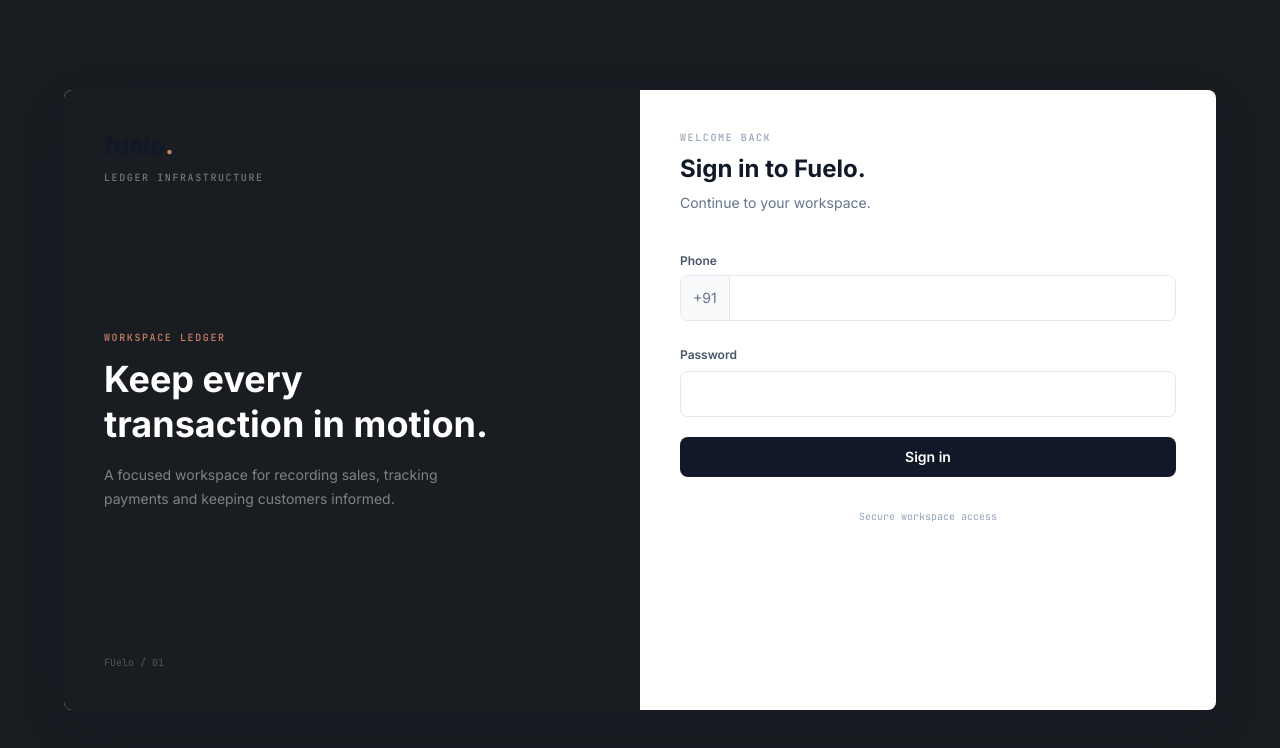
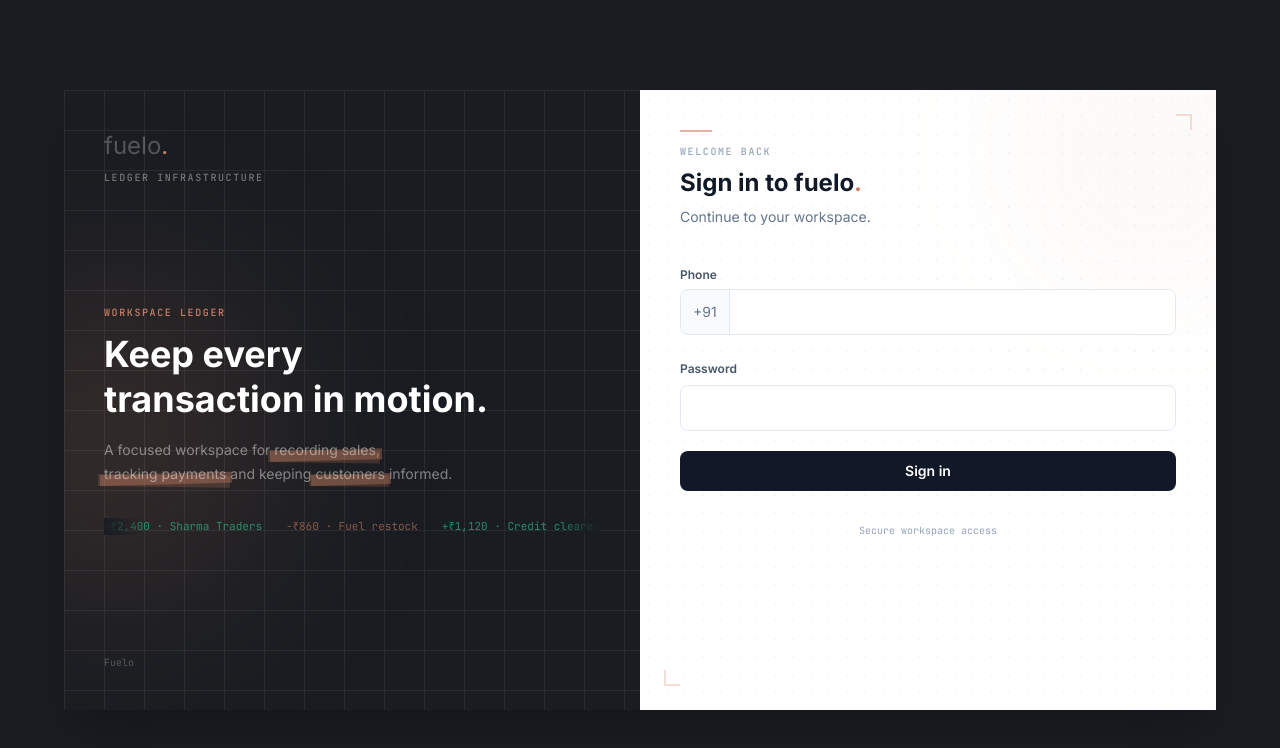
Before and after one commit to meojaswi/Fuelo, a React (Vite) app in the folder frontend/: page /login in a window 1280 px wide. Shown: the top 748 px of the page. Built offline with nearby package versions, Linux system fonts and the light colour scheme; no server answers.

Commit message:
Animated the Landing Page

```diff
--- /dev/null
+++ b/frontend/src/components/shared/HighlightPill.jsx
@@ -0,0 +1,79 @@
+export default function HighlightPill({ children, className = "" }) {
+  return (
+    <span className={`relative inline-block ${className}`}>
+      {/* Underlay stroke — slightly offset, gives depth/texture like a second marker pass */}
+      <span
+        aria-hidden="true"
+        className="
+          absolute
+          -left-1.5
+          -right-1
+          bottom-[0.02em]
+          h-[0.85em]
+          rotate-[0.8deg]
+          bg-fuelo-coral/20
+          origin-left
+          animate-highlight-in
+          [clip-path:polygon(
+            2%_35%,
+            10%_10%,
+            25%_22%,
+            40%_2%,
+            58%_18%,
+            75%_4%,
+            92%_20%,
+            100%_10%,
+            99%_68%,
+            90%_90%,
+            74%_75%,
+            57%_98%,
+            41%_78%,
+            24%_100%,
+            9%_82%,
+            0%_60%
+          )]
+        "
+      />
+      {/* Main highlighter stroke */}
+      <span
+        aria-hidden="true"
+        className="
+          absolute
+          -left-1
+          -right-1.5
+          bottom-[0.06em]
+          h-[0.78em]
+          -rotate-[1.4deg]
+          bg-fuelo-coral/35
+          origin-left
+          animate-highlight-in
+          [animation-delay:60ms]
+          [clip-path:polygon(
+            1%_18%,
+            7%_5%,
+            19%_15%,
+            33%_3%,
+            49%_14%,
+            63%_2%,
+            79%_16%,
+            88%_6%,
+            97%_13%,
+            100%_28%,
+            99%_74%,
+            93%_88%,
+            81%_78%,
+            68%_95%,
+            53%_82%,
+            37%_98%,
+            22%_88%,
+            10%_96%,
+            2%_78%,
+            0%_60%
+          )]
+        "
+      />
+      {/* Text */}
+      <span className="relative z-10">{children}</span>
+    </span>
+  );
+}
--- /dev/null
+++ b/frontend/src/components/shared/MotionWord.jsx
@@ -0,0 +1,36 @@
+import { motion } from "motion/react";
+
+export default function MotionWord({ text = "Motion", className = "" }) {
+  return (
+    <motion.span
+      className={className}
+      variants={{
+        hidden: {},
+        show: { transition: { staggerChildren: 0.08 } },
+      }}
+      initial="hidden"
+      animate="show"
+      style={{ display: "inline-block" }}
+    >
+      {text.split("").map((char, index) => {
+        const isSpace = char === " ";
+        return (
+          <motion.span
+            key={`${char}-${index}`}
+            variants={{
+              hidden: { opacity: 0, y: 20 },
+              show: {
+                opacity: 1,
+                y: 0,
+                transition: { type: "spring", stiffness: 300, damping: 20 },
+              },
+            }}
+            style={{ display: "inline-block", whiteSpace: isSpace ? "pre" : "normal" }}
+          >
+            {isSpace ? " " : char}
+          </motion.span>
+        );
+      })}
+    </motion.span>
+  );
+}
--- a/frontend/src/pages/LoginPage.jsx
+++ b/frontend/src/pages/LoginPage.jsx
@@ -4,12 +4,25 @@
 import PhoneInput from "../components/shared/PhoneInput";
 import Input from "../components/shared/Input";
 import Button from "../components/shared/Button";
+import MotionWord from "../components/shared/MotionWord";
+import HighlightPill from "../components/shared/HighlightPill";
+
+const LEDGER_TICKS = [
+  "+₹2,400 · Sharma Traders",
+  "-₹860 · Fuel restock",
+  "+₹1,120 · Credit cleared",
+  "+₹3,050 · Rao & Sons",
+  "-₹430 · Refund",
+  "+₹960 · Verma Motors",
+];
+
 export default function LoginPage() {
   const { login, loading } = useAuth(),
     n = useNavigate(),
     [phone, setPhone] = useState(""),
     [password, setPassword] = useState(""),
     [error, setError] = useState("");
+
   async function submit(e) {
     e.preventDefault();
     setError("");
@@ -22,36 +35,111 @@
       );
     }
   }
+
   return (
     <main className="min-h-screen bg-fuelo-surface p-4 text-white">
       <div className="mx-auto flex min-h-[calc(100vh-2rem)] max-w-6xl items-center justify-center">
-        <div className="grid w-full overflow-hidden rounded-[8px] bg-white text-fuelo-ink shadow-float md:grid-cols-2">
-          <div className="hidden min-h-[620px] flex-col justify-between bg-fuelo-surface p-10 md:flex">
-            <div>
-              <div className="text-2xl font-black">
+        <div className="grid w-full overflow-hidden rounded-none bg-white text-fuelo-ink shadow-2xl md:grid-cols-2">
+          {/* Left panel */}
+          <div className="relative hidden min-h-[620px] flex-col justify-between overflow-hidden bg-fuelo-surface p-10 md:flex">
+            {/* Ambient grid texture */}
+            <div
+              aria-hidden="true"
+              className="pointer-events-none absolute inset-0 opacity-[0.07]"
+              style={{
+                backgroundImage:
+                  "linear-gradient(to right, white 1px, transparent 1px), linear-gradient(to bottom, white 1px, transparent 1px)",
+                backgroundSize: "40px 40px",
+              }}
+            />
+            <div
+              aria-hidden="true"
+              className="pointer-events-none absolute -left-24 top-1/3 h-72 w-72 animate-glow-pulse rounded-full bg-fuelo-coral/20 blur-[100px]"
+            />
+
+            <div className="relative animate-fade-up">
+              <div className="text-2xl text-white/25">
                 fuelo<span className="text-fuelo-coral">.</span>
               </div>
               <p className="mono-label mt-2 text-white/40">ledger infrastructure</p>
             </div>
-            <div>
-              <p className="mono-label text-fuelo-coral">Workspace ledger</p>
-              <h1 className="mt-3 max-w-sm text-4xl font-bold leading-tight text-white">
-                Keep every transaction in motion.
+
+            <div className="relative">
+              <p className="mono-label animate-fade-up text-fuelo-coral [animation-delay:80ms]">
+                Workspace ledger
+              </p>
+              <h1 className="mt-3 max-w-sm animate-fade-up text-4xl font-bold leading-tight text-white [animation-delay:150ms]">
+                Keep every transaction in <MotionWord text="motion" className="inline-block" />.
               </h1>
-              <p className="mt-4 max-w-sm text-sm leading-6 text-white/45">
-                A focused workspace for recording sales, tracking payments and keeping customers
-                informed.
+              <p className="mt-4 max-w-sm animate-fade-up text-sm leading-6 text-white/45 [animation-delay:240ms]">
+                A focused workspace for <HighlightPill>recording sales</HighlightPill>,{" "}
+                <HighlightPill>tracking payments</HighlightPill> and keeping{" "}
+                <HighlightPill>customers</HighlightPill> informed.
               </p>
+
+              {/* Live ledger ticker */}
+              <div className="relative mt-8 animate-fade-up overflow-hidden [animation-delay:340ms]">
+                <div className="flex w-max animate-marquee gap-6 whitespace-nowrap">
+                  {[...LEDGER_TICKS, ...LEDGER_TICKS].map((tick, i) => (
+                    <span
+                      key={i}
+                      className={`font-mono text-[11px] ${
+                        tick.startsWith("+") ? "text-emerald-400/60" : "text-fuelo-coral/60"
+                      }`}
+                    >
+                      {tick}
+                    </span>
+                  ))}
+                </div>
+                <div className="pointer-events-none absolute inset-y-0 left-0 w-10 bg-gradient-to-r from-fuelo-surface to-transparent" />
+                <div className="pointer-events-none absolute inset-y-0 right-0 w-10 bg-gradient-to-l from-fuelo-surface to-transparent" />
+              </div>
             </div>
-            <span className="font-mono text-[10px] text-white/25">FUelo / 01</span>
+
+            <span className="relative font-mono text-[10px] text-white/25">Fuelo</span>
           </div>
-          <div className="p-7 sm:p-10">
-            <div className="mb-10">
+
+          {/* Right panel */}
+          {/* Right panel */}
+          <div className="relative overflow-hidden bg-white p-7 sm:p-10">
+            {/* Faint dot texture */}
+            <div
+              aria-hidden="true"
+              className="pointer-events-none absolute inset-0 opacity-[0.035]"
+              style={{
+                backgroundImage: "radial-gradient(#0f172a 1px, transparent 1px)",
+                backgroundSize: "18px 18px",
+              }}
+            />
+            {/* Soft coral wash, top-right */}
+            <div
+              aria-hidden="true"
+              className="pointer-events-none absolute -right-16 -top-16 h-64 w-64 rounded-full bg-fuelo-coral/[0.06] blur-[80px]"
+            />
+
+            {/* Corner brackets — ledger/stamp motif */}
+            <div
+              aria-hidden="true"
+              className="pointer-events-none absolute right-6 top-6 h-4 w-4 border-r-2 border-t-2 border-fuelo-coral/25"
+            />
+            <div
+              aria-hidden="true"
+              className="pointer-events-none absolute bottom-6 left-6 h-4 w-4 border-b-2 border-l-2 border-fuelo-coral/25"
+            />
+
+            <div className="relative mb-10 animate-fade-up">
+              <div className="mb-3 h-[2px] w-8 bg-fuelo-coral/60" />
               <p className="mono-label">Welcome back</p>
-              <h2 className="mt-2 text-2xl font-bold">Sign in to Fuelo.</h2>
+              <h2 className="mt-2 text-2xl font-bold">
+                Sign in to fuelo<span className="text-fuelo-coral">.</span>
+              </h2>
               <p className="mt-2 text-sm text-slate-500">Continue to your workspace.</p>
             </div>
-            <form onSubmit={submit} className="space-y-5">
+
+            <form
+              onSubmit={submit}
+              className="relative animate-fade-up space-y-5 [animation-delay:100ms]"
+            >
               <PhoneInput value={phone} onChange={(e) => setPhone(e.target.value)} required />
               <Input
                 label="Password"
@@ -60,12 +148,20 @@
                 onChange={(e) => setPassword(e.target.value)}
                 required
               />
-              {error && <p className="rounded-[8px] bg-red-50 p-3 text-sm text-red-600">{error}</p>}
-              <Button loading={loading} className="w-full">
+              {error && (
+                <p className="animate-fade-up rounded-[8px] bg-red-50 p-3 text-sm text-red-600">
+                  {error}
+                </p>
+              )}
+              <Button
+                loading={loading}
+                className="w-full transition-transform duration-150 hover:scale-[1.01] active:scale-[0.99]"
+              >
                 Sign in
               </Button>
             </form>
-            <p className="mt-8 text-center font-mono text-[10px] text-slate-400">
+
+            <p className="relative mt-8 animate-fade-up text-center font-mono text-[10px] text-slate-400 [animation-delay:180ms]">
               Secure workspace access
             </p>
           </div>
```
